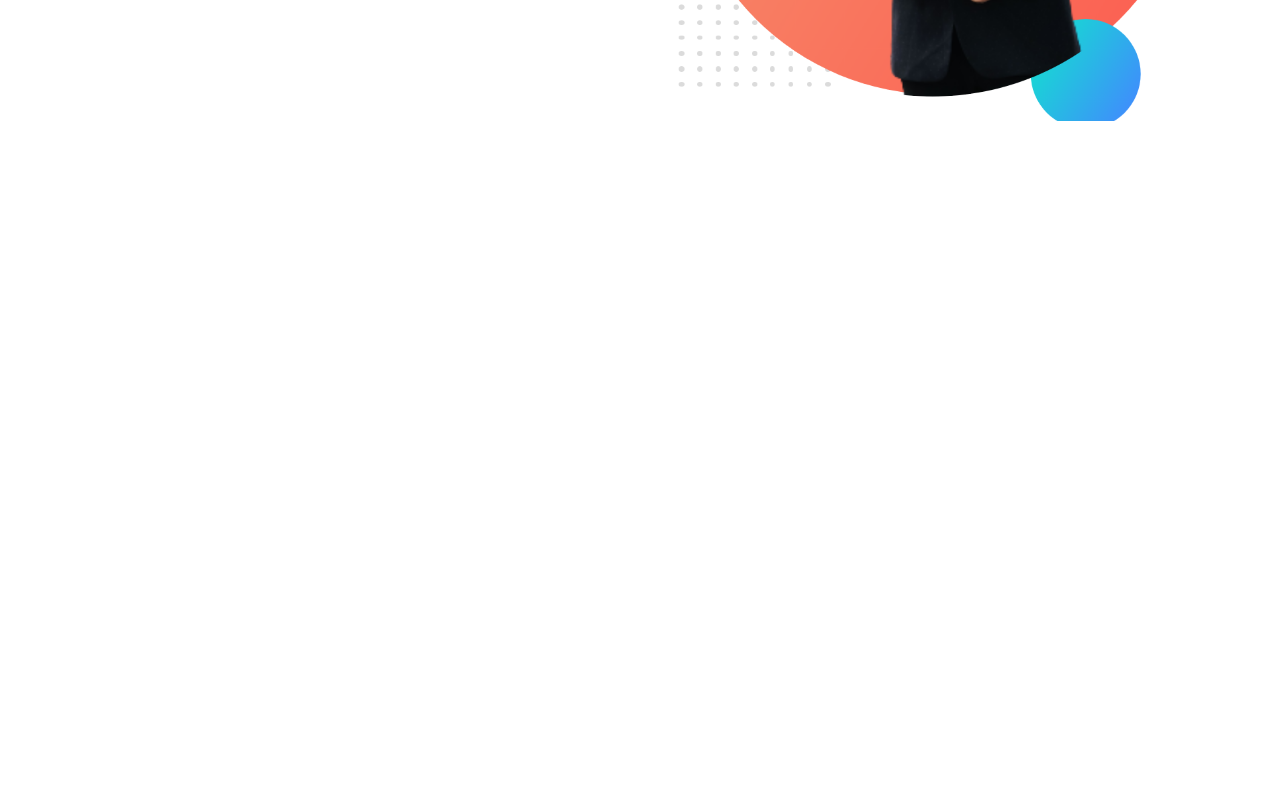
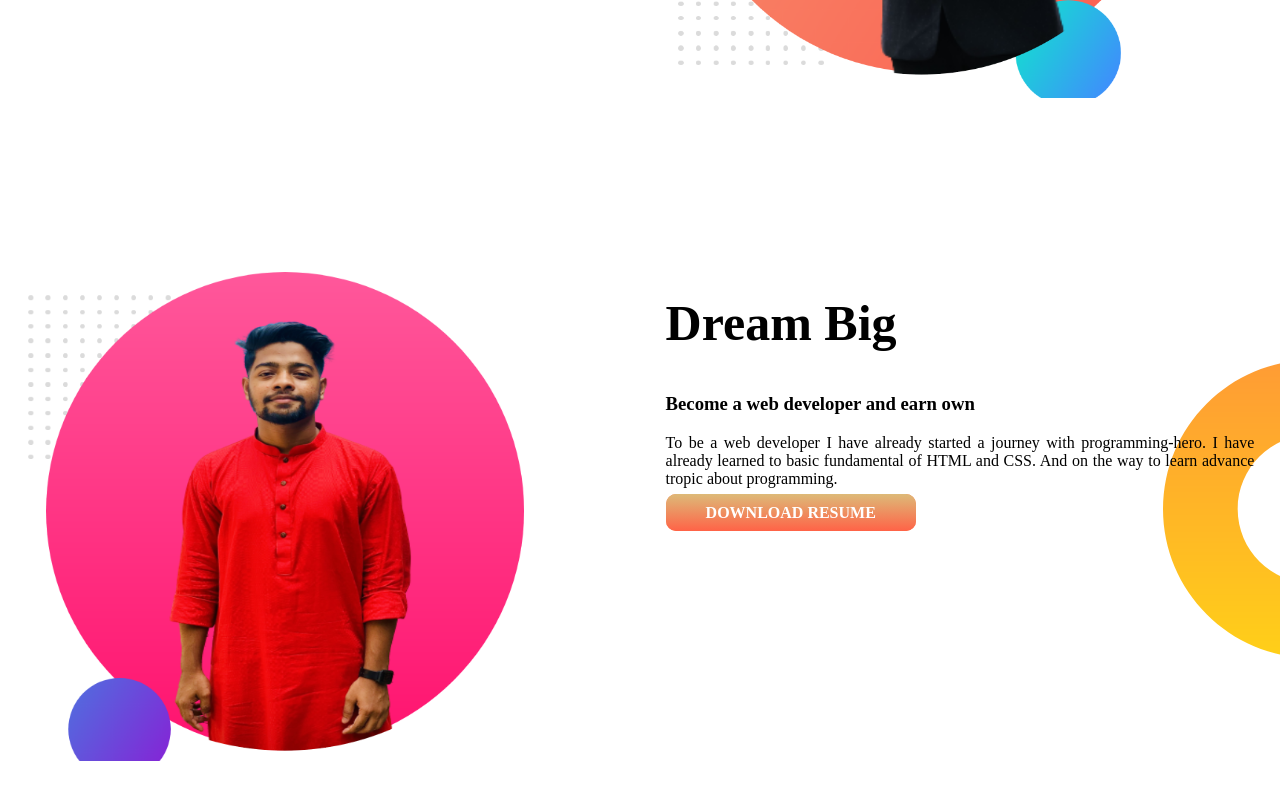
Before and after one commit to KawsarRobin/Developer-portfolio, a plain HTML site: page index.html in a window 1280 px wide. Shown: the part 428-1228 px from the top of the page. Before the commit the page ends 800 px from the top, so only its background shows below. Drawn offline with Linux system fonts and the light colour scheme; a web font is replaced by a local one.

Commit message:
dream added

```diff
--- a/index.html
+++ b/index.html
@@ -40,6 +40,25 @@
     </section>
 
 
+
+    <section class="dream-big">
+        <div class="half-width">
+            <img src="images/robin2.png" alt="">
+        </div>
+
+        <div class="half-width">
+            <h1>Dream Big</h1>
+            <h3>Become a web developer and earn own</h3>
+            <p>
+                To be a web developer I have already started a journey with programming-hero. I have already learned to
+                basic
+                fundamental of HTML and CSS. And on the way to learn advance tropic about programming.
+            </p>
+            <a class="link-button" target="_blank" href="">DOWNLOAD RESUME</a>
+        </div>
+
+    </section>
+
 </body>
 
 </html>
--- a/style.css
+++ b/style.css
@@ -9,11 +9,13 @@ h1{
     color: orange
 }
 section{
-    display:flex
+    display:flex;
+    margin-bottom: 150px;
 }
 .half-width{
     width: 50%;
     padding-left: 2%;
+    padding-right: 2%;
 }
 .half-width img{
     width:90%;
@@ -32,3 +34,13 @@ section{
     background-repeat: no-repeat;
 
 }
+.dream-big{
+    background-image: url(images/dream-bg.png);
+    background-repeat: no-repeat;
+    background-position: right;
+}
+
+.half-width p{
+    text-align: justify;
+
+}
```
